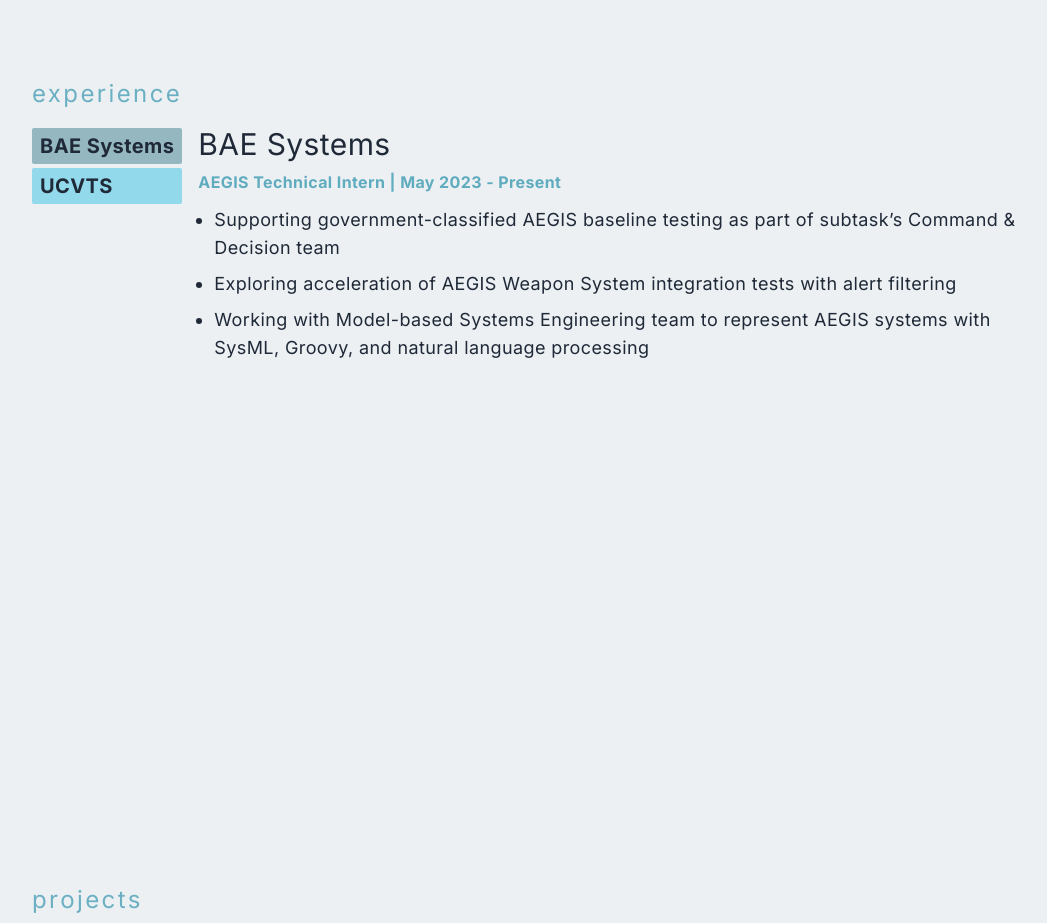
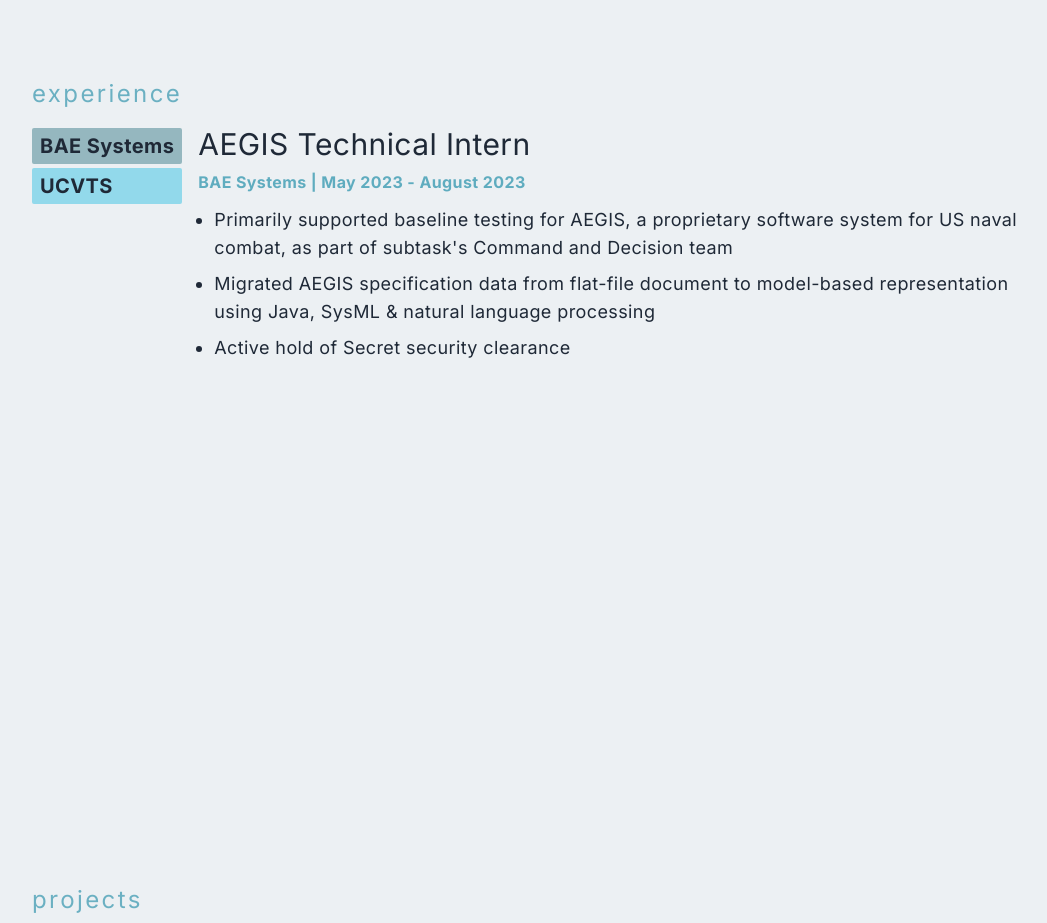
Before and after one commit to matth101/portfolio, a Next.js app: page / in a window 1280 px wide. Shown: the part 1780-2703 px from the top of the page, without its empty margins (108-1155 px from the left). Built offline with nearby package versions, Linux system fonts and the light colour scheme.

Commit message:
Update experience & formatting

```diff
--- a/package.json
+++ b/package.json
@@ -12,7 +12,7 @@
     "autoprefixer": "10.4.14",
     "eslint": "8.40.0",
     "eslint-config-next": "13.4.2",
-    "next": "13.4.2",
+    "next": "^13.4.2",
     "postcss": "8.4.23",
     "react": "18.2.0",
     "react-dom": "18.2.0",
--- a/src/components/Experience.js
+++ b/src/components/Experience.js
@@ -11,32 +11,35 @@
     const [company, setCompany] = useState("BAE Systems")
 
     const handleCompany = (companyName) => {
-        console.log(companyName)
+        // console.log(companyName)
         setCompany(companyName)
     }
 
     const contents = [
         {
-            id: "BAE Systems",
-            role: "AEGIS Technical Intern | May 2023 - Present",
+            role: "AEGIS Technical Intern",
+            company: "BAE Systems",
+            duration: " | May 2023 - August 2023",
             URL: "https://www.baesystems.com/en/home",
             bullets: [
-                "Supporting government-classified AEGIS baseline testing as part of subtask’s Command & Decision team",
-                "Exploring acceleration of AEGIS Weapon System integration tests with alert filtering",
-                "Working with Model-based Systems Engineering team to represent AEGIS systems with SysML, Groovy, and natural language processing"
+                "Primarily supported baseline testing for AEGIS, a proprietary software system for US naval combat, as part of subtask's Command and Decision team",
+                "Migrated AEGIS specification data from flat-file document to model-based representation using Java, SysML & natural language processing",
+                "Active hold of Secret security clearance"
             ]
         },
         {
-            id: "UCVTS",
-            role: "Information Technology Intern | July 2021 - August 2022",
+            role: "Information Technology Intern",
+            company: "UCVTS",
+            duration: " | July 2021 - August 2022",
             URL: "https://www.ucvts.org/",
             bullets: [
                 "Oversaw quality assurance, deployment, and maintenance of 150+ desktops in the school’s technology domain",
                 "Handled troubleshooting and resolution of computer network and software issues for staff and students",
                 "Managed campus-wide network across five schools by addressing hardware repair and software configuration",
-                "Trained group of nine (9) new interns during Summer 2022 to undertake intern responsibilities"
+                "Trained group of nine new interns during Summer 2022 to undertake intern responsibilities"
             ]
         }
+
     ]
 
 	return (
@@ -65,8 +68,9 @@
 					</div>
 					<div className='ml-4'>
                         {contents.map((content, i) => {
-                            if (content.id === company) {
-                                return <JobContent key={i} id={content.id} role={content.role} URL={content.URL} bullets={content.bullets}/>
+                            if (content.company === company) {
+                                return <JobContent key={i} role={content.role} company={content.company}
+                                    duration={content.duration} URL={content.URL} bullets={content.bullets}/>
                             }
                         })}
 					</div>
--- a/src/components/JobContent.js
+++ b/src/components/JobContent.js
@@ -1,12 +1,16 @@
 const JobContent = (props) => {
-	const { id, role, URL, bullets } = props;
+	const { role, company, duration, URL, bullets } = props;
 	return (
 			<div>
 				{/* dynamic content section */}
-				<a href={URL} target="_blank" rel="noreferrer">
-					<div className="md:text-3xl p-0 hover:underline">{id}</div>
-				</a>
-				<div className="mb-3 mt-2 text-[#5facbf] font-bold">{role}</div>
+				<div className="md:text-3xl p-0">{role}</div>
+
+				<div className="mb-3 mt-2 text-[#5facbf] font-bold">
+					<a className="hover:underline" href={URL} target="_blank" rel="noreferrer">
+						{company}
+					</a>
+					{duration}
+				</div>
 				<ul className="list-disc pl-4 text-lg">
 					{bullets.map((bullet, i) => (
 						<li key={i} className="mb-2">
```
Also changed, not shown: 1 other file (tests, documents, lock files or other folders).
